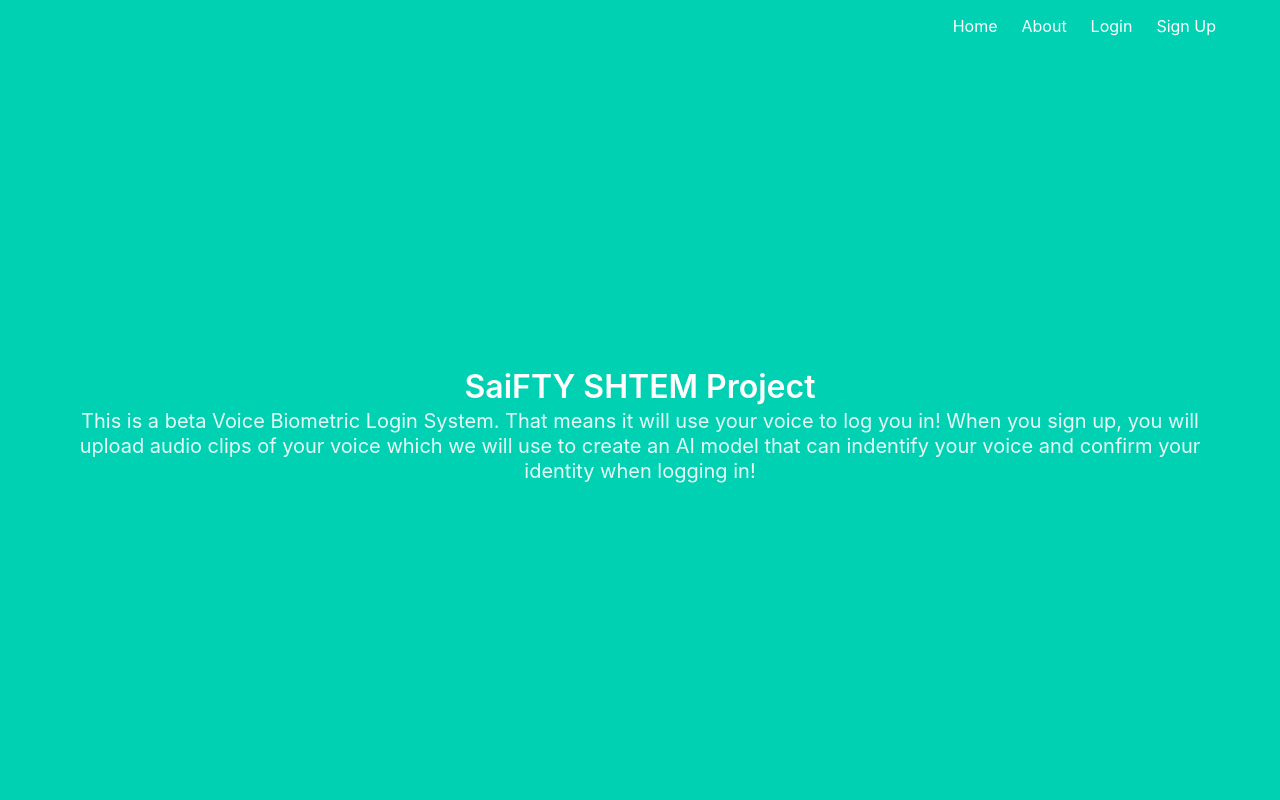
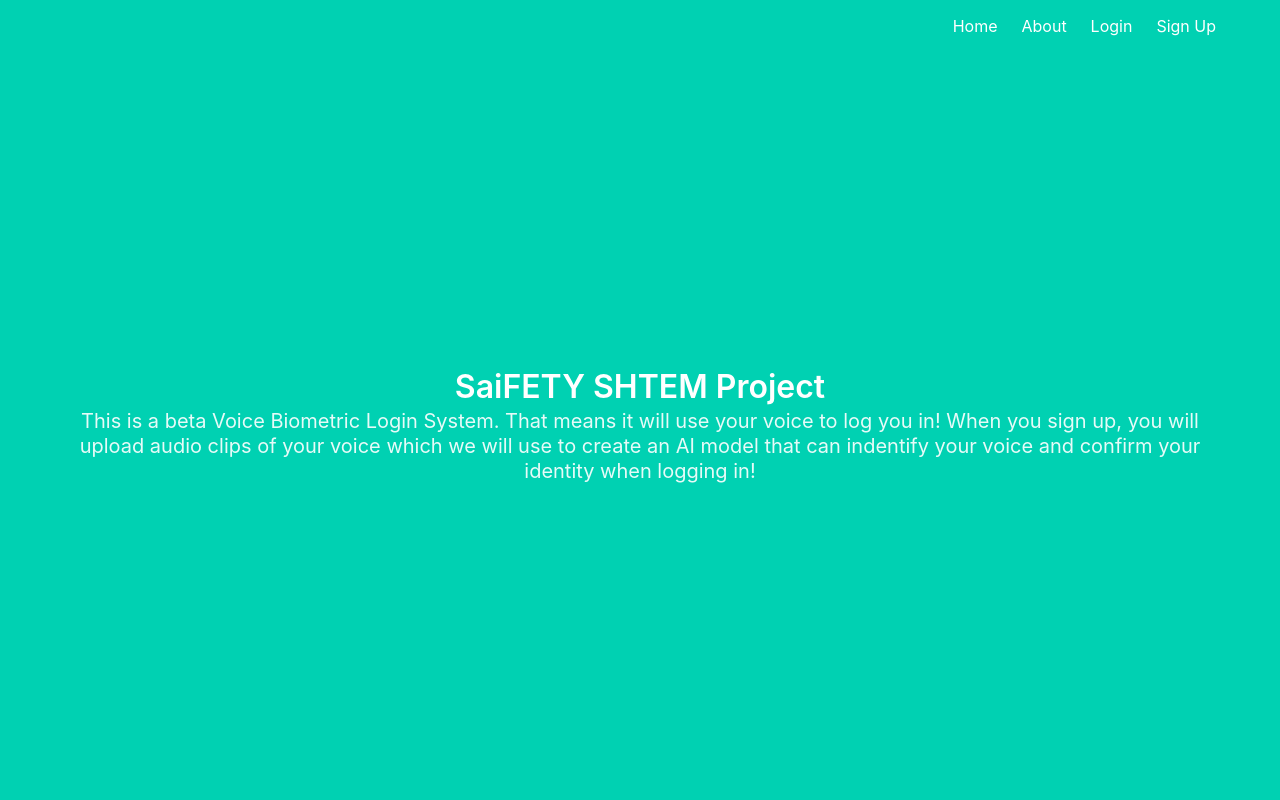
Before and after one commit to NaveedShahid/Voice-Authentication-CNN, a Flask app: page / in a window 1280 px wide. Run offline with Flask 3, Linux system fonts and the light colour scheme.

Commit message:
Update index.html

```diff
--- a/project/templates/index.html
+++ b/project/templates/index.html
@@ -2,7 +2,7 @@
 
 {% block content %}
 <h1 class="title">
-  SaiFTY SHTEM Project
+  SaiFETY SHTEM Project
 </h1>
 <h2 class="subtitle">
   This is a beta Voice Biometric Login System. That means it will use your voice to log you in! When you sign up, you will upload audio clips of your voice which we will use to create an AI model that can indentify your voice and confirm your identity when logging in!
```
